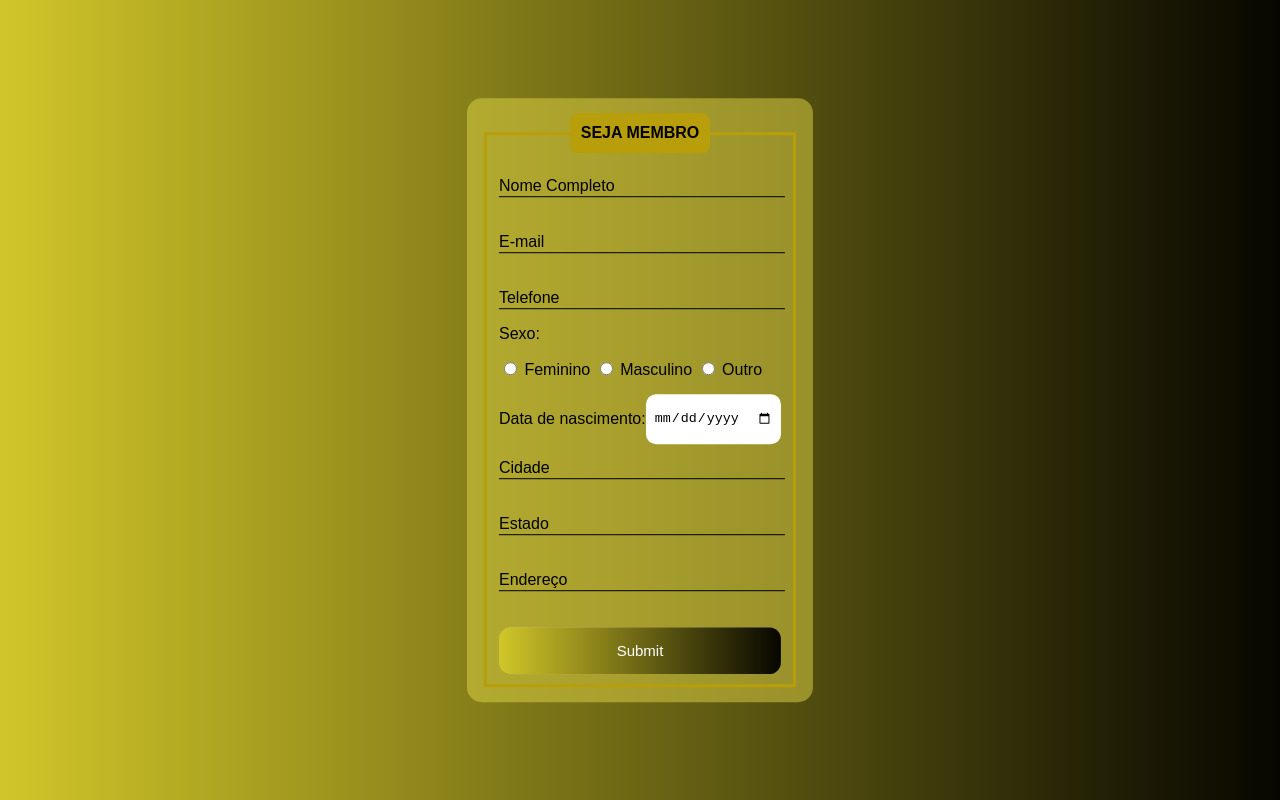
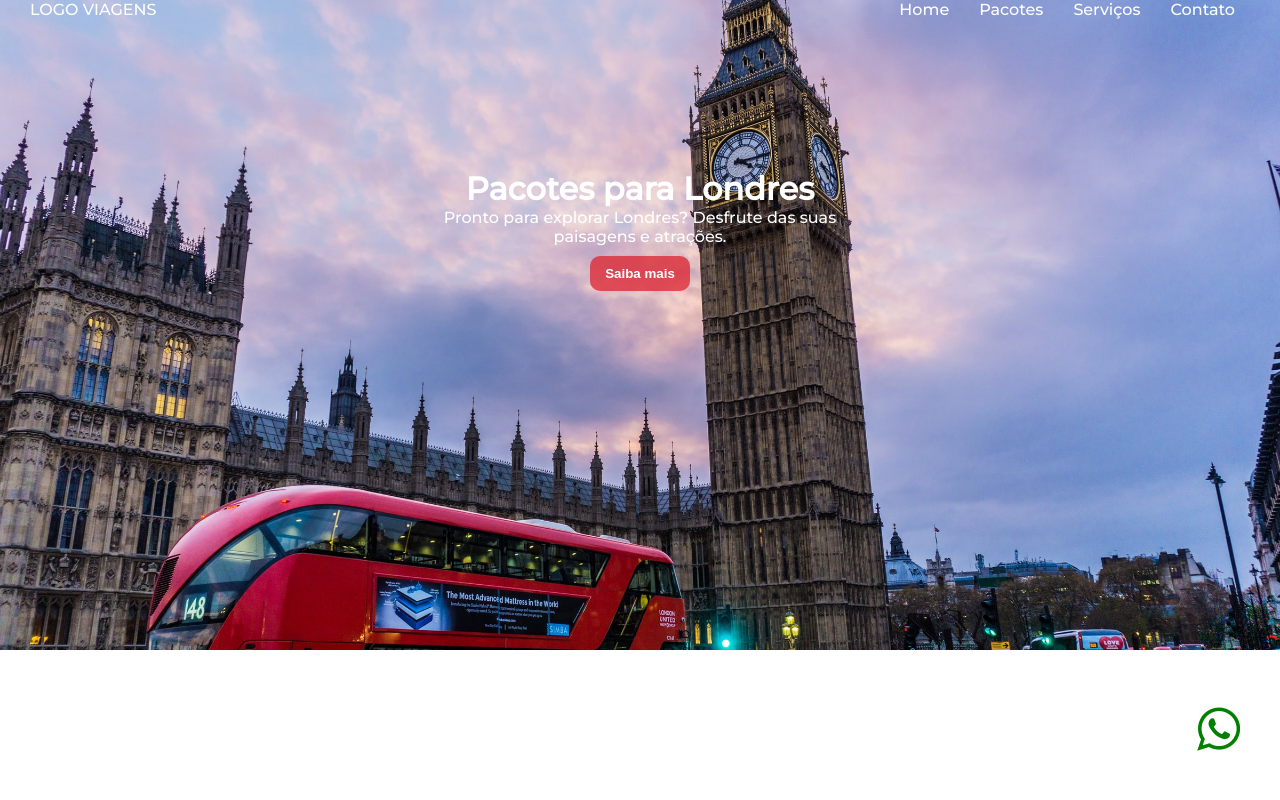
Before and after one commit to yasminrib/projeto-podcast, a plain HTML site: page index.html in a window 1280 px wide. Drawn offline with Linux system fonts and the light colour scheme.

Commit message:
atualizado

```diff
--- a/index.html
+++ b/index.html
@@ -1,76 +1,32 @@
 <!DOCTYPE html>
-<html lang="Pt-br">
+<html lang="en">
 <head>
     <meta charset="UTF-8">
     <meta http-equiv="X-UA-Compatible" content="IE=edge">
     <meta name="viewport" content="width=device-width, initial-scale=1.0">
-    <title>Projeto Podcast</title>
+    <title>teste</title>
     <link rel="shortcut icon" href="imagem/icone01.png" type="image/x-icon">
-    <link rel="stylesheet" href="estilo/style.css">
+    <link rel="stylesheet" href="style.css">
+    <link rel="stylesheet" href="https://cdnjs.cloudflare.com/ajax/libs/font-awesome/4.7.0/css/font-awesome.min.css">
 </head>
- <!-- <header>
-
+<body>
+   <header>
+       <a class="wpp-link" href="https://api.whatsapp.com/send?phone=5511958591413&text=Oi%2C%20tudo%20bem%3F" target="_blank">
+        <i class="fa fa-whatsapp"></i></a>
         <nav>
-            <img src="imagem/podcast-g711844b51_640.png" alt="logo Podcast">
-            <a href="#">Menu</a>
-            <a href="#">Episódios</a>
-            <a href="#">Noticias</a>
-            <a href="#">Contato</a>
+            <p>LOGO VIAGENS</p>
+         <ul>
+             <li>Home</li>
+             <li>Pacotes</li>
+             <li>Serviços</li>
+             <li>Contato</li>
+         </ul>
         </nav>
-    </header>
--->
-<body>
-  <div class="box">
-      <form action="">
-          <fieldset>
-              <legend><b>SEJA MEMBRO</b></legend>
-              <br>
-<div class="inbox">
-    <input type="text" nome="nome" id="nome" class="inUser" required>
-    <label for="nome" class="lb">Nome Completo</label>
-</div>
-<br><br>
-<div class="inbox">
-    <input type="email" nome="email" id="email" class="inUser" required>
-    <label for="email"class="lb">E-mail</label>
-</div>
-<br><br>
-<div class="inbox">
-    <input type="tel" nome="telefone" id="telefone" class="inUser" required>
-    <label for="telefone"class="lb">Telefone</label>
-</div>
-<p>Sexo:</p>
-<input type="radio" name="genero" value="Feminino" required>
-<label for="feminino">Feminino</label>
-<input type="radio" name="genero" value="masculino" required>
-<label for="masculino">Masculino</label>
-<input type="radio" name="genero" value="outro" required>
-<label for="outro">Outro</label>
-<br>
-<div class="bxt">
-<p>Data de nascimento:</p>
-    <input type="date" nome="nascimento" id="nascimento" required>
-    <label for="nascimento"class="lb"></label>
-<br><br>
-</div>
-<div class="inbox">
-    <input type="text" nome="cidade" id="cidade" class="inUser" required>
-    <label for="cidade"class="lb">Cidade</label>
-</div>
-<br><br>
-<div class="inbox">
-    <input type="text" nome="estado" id="estado" class="inUser" required>
-    <label for="estado"class="lb">Estado</label>
-</div>
-<br><br>
-<div class="inbox">
-    <input type="text" nome="endereco" id="endereco" class="inUser" required>
-    <label for="endereco" class="lb">Endereço</label>
-</div>
-<br><br>
-<input type="submit" name="submit" id="submit">
-          </fieldset>
-      </form>
-  </div>
+        <div class="header-ct">
+            <h1>Pacotes para Londres</h1>
+            <p> Pronto para explorar Londres? Desfrute das suas paisagens e atrações.</p>
+            <button>Saiba mais</button>
+        </div>
+   </header>
 </body>
 </html>
--- /dev/null
+++ b/style.css
@@ -0,0 +1,53 @@
+@charset "UTF-8";
+@import url('https://fonts.googleapis.com/css2?family=Montserrat:wght@500&display=swap');
+
+
+
+ *{
+     margin: 0;
+     box-sizing: border-box;
+ }
+
+.wpp-link{
+    position: fixed;
+    font-size: 50px;
+    color: green;
+    bottom: 40px;
+    right: 40px;
+}
+body{
+    font-family: 'Montserrat', sans-serif;
+    color: white
+}
+button{
+    padding: 10px 15px;
+    border-radius: 10px;
+    font-weight: bolder;
+    border: 0;
+    margin-top: 10px;
+    background-color: #df2731c2;
+    color: white;
+}
+ul{
+    list-style: none;
+    display: flex;
+}
+
+li{
+    margin: 0 15px;
+}
+nav{
+    display: flex;
+    justify-content: space-between;
+    margin: auto 30px;
+
+}
+header{
+    height: calc(100vh - 150px);
+    background: no-repeat center/cover url("imagem/header-london.jpg");
+}
+.header-ct{
+max-width: 400px;
+margin:150px auto ;
+text-align: center;
+}
```
Also changed, not shown: imagem/graphic-design-g19c8b3bd8_1920.jpg (deleted), imagem/graphic-design-gc02243751_640.jpg (deleted), imagem/grecia01.jpg (added), imagem/header-dubai.jpg (added), imagem/header-london.jpg (added), imagem/header01.jpg (added), imagem/icone01.png (deleted), imagem/logo.png (deleted), imagem/podcast-g711844b51_640.png (deleted), imagem/podcast-gce5a81fe0_1280.png (deleted), imagem/social-media-gfcb41cfd8_1920.png (deleted).
